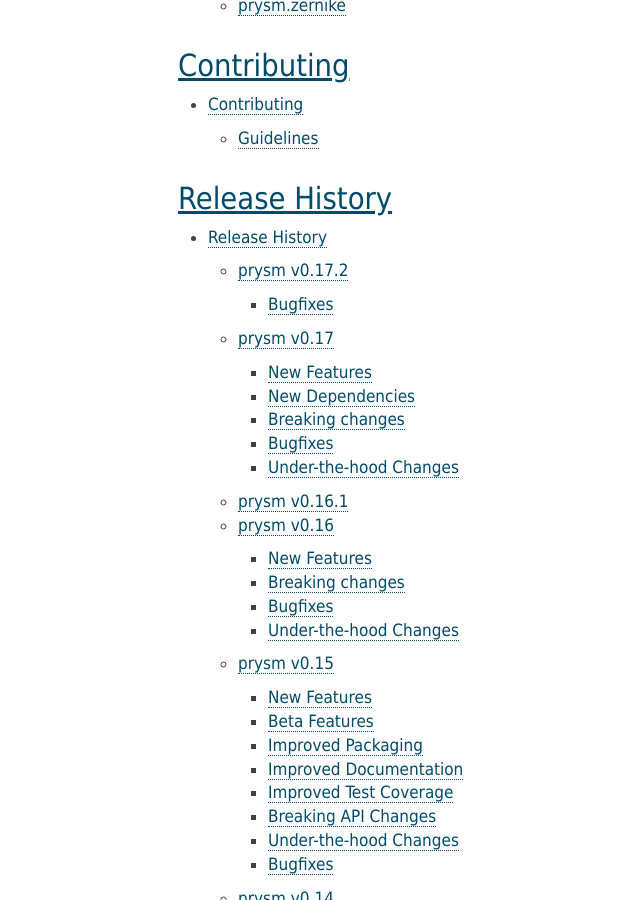
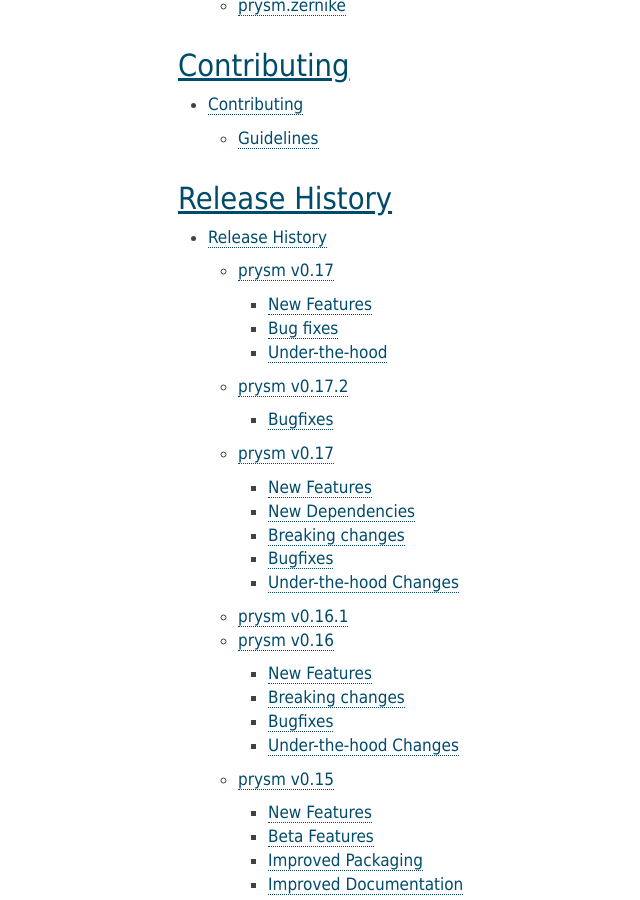
Before and after one commit to brandondube/prysm, a Sphinx documentation site: the page built from docs/source/index.rst, in a window 1280 px wide and 900 px high, scrolled down 4753 px. Shown: the whole window, without its empty margins (242-882 px from the left). Built offline with Sphinx 7.4.7, drawn with Linux system fonts in a browser that asks for light colours; pages that are not in the unit, such as notebooks, are missing from menus; some of the changed lines change nothing that is shown.

Commit message:
+ 0.18 release notes (incomplete)

```diff
--- a/docs/source/releases/index.rst
+++ b/docs/source/releases/index.rst
@@ -5,6 +5,7 @@
 .. toctree::
     :maxdepth: 1
 
+    v0.18
     v0.17.2
     v0.17
     v0.16.1
--- /dev/null
+++ b/docs/source/releases/v0.18.rst
@@ -0,0 +1,33 @@
+***********
+prysm v0.17
+***********
+
+This release brings several enhancements related to processing interferoemter data.  Perhaps as a breath of fresh air, you are likely to experience *zero* breaking changes.  Users are encouraged to upgrade, and remove any error correction logic from their own processing pipelines.
+
+New Features
+============
+
+The Zernike module has completed its overhaul.  This brings the following changes:
+
+- both Fringe and Noll zernike classes now allow expansion up to arbitrary order
+- the performance of Zernike calculations is improved by 2-3x vs 0.17 when numba was installed.  More than 10x compared to 0.17 without numba.  Numba is now never used, which results in faster imports when it is installed.
+- New functions:
+- - :func:`~prysm.zernike.fringe_to_n_m` for converting (arbitrary) Fringe index -> (n,m).  One based.
+- - :func:`~prysm.zernike.n_m_to_name` for retrieving the name from (n, m) orders.
+
+Breaking:
+- the list :code:`prysm.zernike.zernikes` no longer exists
+- the explicit functions such as :func:`~prysm.zernike.primary_spherical` now only include up to primary trefoil.  You must use another method (such as the caches) to access higher order polynomials.
+- all explicit zernike functions no longer have :code:`name` or :code:`norm` attributes.  Use the enumerated new functions above to get the name or norm of a term from its index
+- :code:`prysm.zernike.zcache` no longer exists.  :class:`~prysm.zernike.ZCacheMN` replaces :code:`ZCache`.  In 0.19, :code:`ZCache` will become an alias for :code:`ZCacheMN`.
+
+
+Bug fixes
+=========
+
+The Zygo datx importer was rewritten.  It now never results in improperly scaled phase.  The :code:`meta` attribute on interferograms from :meth:`~prysm.interferogram.Interferogram.from_zygo_dat` may differ in its keys due to these changes.
+
+Under-the-hood
+==============
+
+For :class:`prysm._phase.OpticalPhase`s, the phase attribute is now a property that points to :code:`.data`.  This makes *all* prysm classes have a common location holding their primary data array, improving cohesion.  If you access the phase attribute directly, there is no change in your code or its behavior.
```
